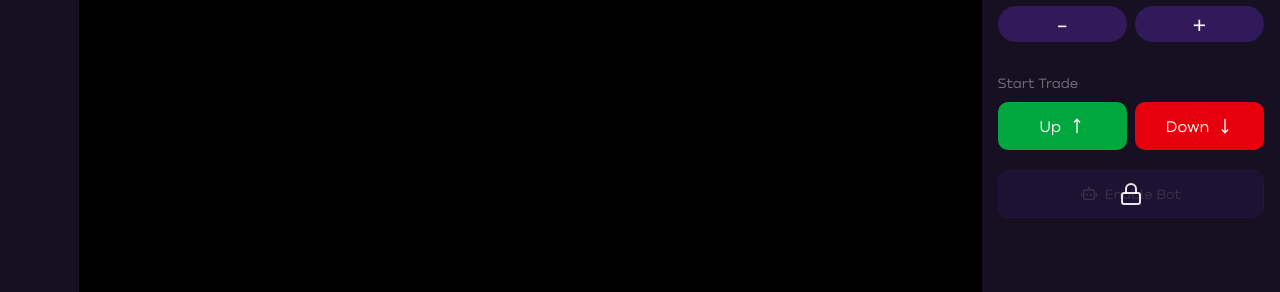
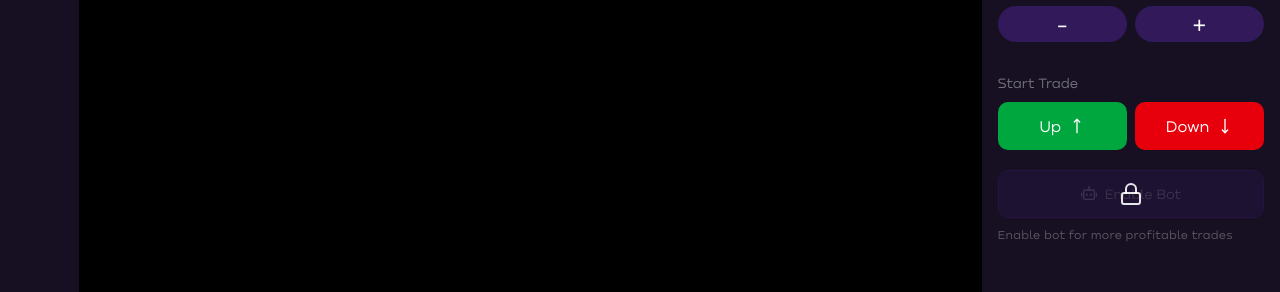
Before and after one commit to hax0-r/Crypto, a React (Vite) app: page /platform in a window 1280 px wide. Shown: the part 322-614 px from the top of the page. Built offline with nearby package versions, Linux system fonts and the light colour scheme; no server answers.

Commit message:
loadert add

```diff
--- a/src/Components/Dashboard/RightBar.tsx
+++ b/src/Components/Dashboard/RightBar.tsx
@@ -114,6 +114,13 @@
                             )
                         }
                     </div>
+                    {
+                        !botEnable && (
+                            <p className="text-xs mt-2 tracking-wide text-[#ffffff4b]">
+                                Enable bot for more profitable trades
+                            </p>
+                        )
+                    }
 
 
                 </div>
```
